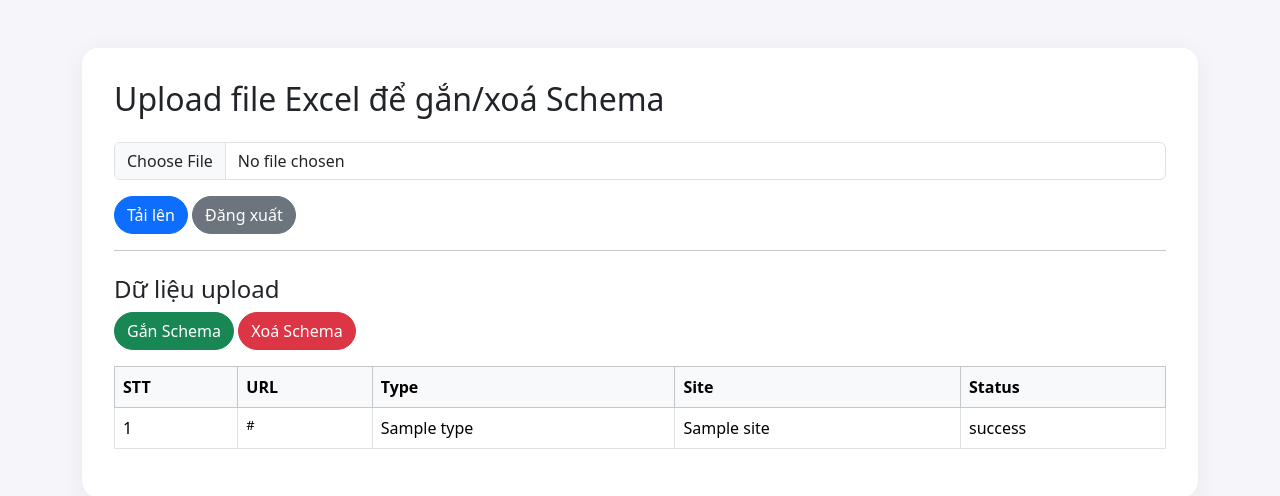
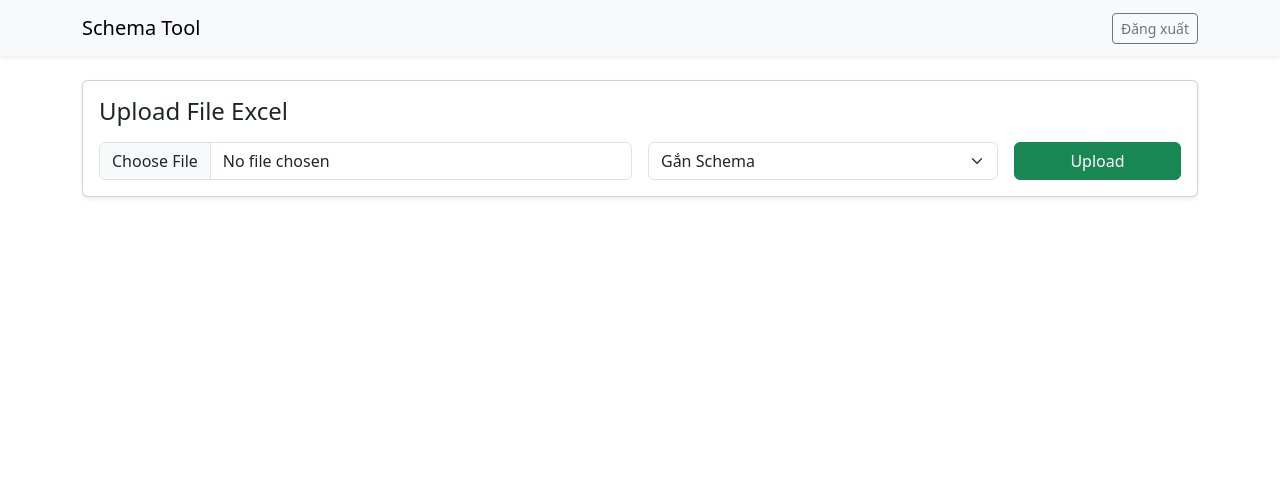
Before and after one commit to kelsey1334/web-chen-schema, a FastAPI app: template templates/upload.html in a window 1280 px wide. Shown: the top 496 px of the page. Run offline with FastAPI, Linux system fonts and the light colour scheme; the template is opened without the code that fills it: most values are stand-ins (such as "Sample title", 1, 10 or a date in 2020); some libraries are stand-ins or nearby versions.

Commit message:
Update upload.html

```diff
--- a/templates/upload.html
+++ b/templates/upload.html
@@ -1,91 +1,115 @@
 <!DOCTYPE html>
-<html>
+<html lang="vi">
 <head>
-    <title>Upload & Gắn Schema</title>
-    <link rel="stylesheet" href="https://cdn.jsdelivr.net/npm/bootstrap@5.3.3/dist/css/bootstrap.min.css">
+    <meta charset="UTF-8">
+    <title>Schema Tool - Upload</title>
+    <link href="https://cdn.jsdelivr.net/npm/bootstrap@5.3.3/dist/css/bootstrap.min.css" rel="stylesheet">
+    <link rel="stylesheet" href="/static/main.css">
     <style>
-        body { background: #f5f5fa;}
-        .main-card { background: #fff; border-radius: 16px; box-shadow:0 4px 24px rgba(0,0,0,0.06); padding: 32px; margin: 48px auto;}
-        .btn { border-radius: 999px;}
-        .table { background: #fff; }
-        .status-ok { color: #228b22; font-weight: bold; }
-        .status-fail { color: #c00; font-weight: bold; }
+        td.status-success { color: green; font-weight: bold; }
+        td.status-fail { color: red; font-weight: bold; }
+        td.status-processing { color: orange; }
     </style>
 </head>
 <body>
+    <nav class="navbar navbar-expand-lg navbar-light bg-light shadow-sm">
         <div class="container">
-    <div class="main-card">
-        <h2 class="mb-4">Upload file Excel để gắn/xoá Schema</h2>
-        <form method="post" enctype="multipart/form-data">
-            <div class="mb-3">
-                <input class="form-control" type="file" name="file" accept=".xlsx" required>
+            <a class="navbar-brand" href="#">Schema Tool</a>
+            <div>
+                <a href="/logout" class="btn btn-outline-secondary btn-sm">Đăng xuất</a>
             </div>
-            <button class="btn btn-primary" type="submit">Tải lên</button>
-            <a href="/logout" class="btn btn-secondary">Đăng xuất</a>
+        </div>
+    </nav>
+    <div class="container py-4">
+        <div class="card shadow-sm mb-4">
+            <div class="card-body">
+                <h4 class="mb-3">Upload File Excel</h4>
+                <form method="post" action="/upload" enctype="multipart/form-data" class="row g-3">
+                    <div class="col-md-6">
+                        <input type="file" name="file" class="form-control" required>
+                    </div>
+                    <div class="col-md-4">
+                        <select name="action" class="form-select">
+                            <option value="chencode" {% if action=="chencode" %}selected{% endif %}>Gắn Schema</option>
+                            <option value="xoascript" {% if action=="xoascript" %}selected{% endif %}>Xoá Schema</option>
+                        </select>
+                    </div>
+                    <div class="col-md-2 d-grid">
+                        <button class="btn btn-success">Upload</button>
+                    </div>
                 </form>
-
-        {% if table %}
-            <hr>
-            <h4 class="mt-4">Dữ liệu upload</h4>
-            <form id="runform" method="post" action="/run-task">
-                <input type="hidden" name="task_id" value="{{task_id}}">
-                <button class="btn btn-success" name="action" value="chencode" type="submit" id="btn-run">Gắn Schema</button>
-                <button class="btn btn-danger" name="action" value="xoascript" type="submit" id="btn-xoa">Xoá Schema</button>
-            </form>
-            <table class="table table-bordered mt-3" id="result-table">
-                <thead class="table-light">
+                {% if error %}
+                    <div class="alert alert-danger mt-2">{{ error }}</div>
+                {% endif %}
+            </div>
+        </div>
+        {% if preview_rows %}
+        <div class="card shadow-sm">
+            <div class="card-body">
+                <h5 class="mb-3">Preview dữ liệu (tối đa 100 dòng đầu)</h5>
+                <div class="table-responsive">
+                    <table class="table table-bordered align-middle" id="preview-table">
+                        <thead>
                             <tr>
                                 <th>STT</th>
-                        <th>URL</th>
-                        <th>Type</th>
-                        <th>Site</th>
+                                {% for c in cols %}
+                                <th>{{ c }}</th>
+                                {% endfor %}
                                 <th>Status</th>
                             </tr>
                         </thead>
                         <tbody>
-                {% for row in table %}
+                            {% for row in preview_rows %}
                             <tr>
-                        <td>{{loop.index}}</td>
-                        <td style="font-size:13px">{{row.url}}</td>
-                        <td>{{row.type}}</td>
-                        <td>{{row.site}}</td>
-                        <td class="status-col">{{row.status}}</td>
+                                <td>{{ loop.index }}</td>
+                                {% for c in cols %}
+                                <td>{{ row[c] }}</td>
+                                {% endfor %}
+                                <td class="status" data-status="">Chưa chạy</td>
                             </tr>
                             {% endfor %}
                         </tbody>
                     </table>
+                </div>
+                <button id="run-btn" class="btn btn-primary mt-3">Bắt đầu {{ 'gắn' if action=="chencode" else 'xoá' }} schema</button>
+            </div>
+        </div>
         {% endif %}
     </div>
-</div>
     <script>
-document.addEventListener("DOMContentLoaded", function() {
-    const runform = document.getElementById("runform");
-    if(runform){
-        runform.onsubmit = async function(e) {
-            e.preventDefault();
-            document.getElementById("btn-run").disabled = true;
-            document.getElementById("btn-xoa").disabled = true;
-            let formData = new FormData(runform);
-            let res = await fetch("/run-task", {method: "POST", body: formData});
-            let data = await res.json();
-            // Update table
-            let tbody = document.querySelector("#result-table tbody");
-            tbody.innerHTML = "";
-            data.table.forEach((row, idx) => {
-                let statusClass = row.status.includes('✅') ? "status-ok" : (row.status.includes('❌') ? "status-fail" : "");
-                tbody.innerHTML += `<tr>
-                    <td>${idx+1}</td>
-                    <td style="font-size:13px">${row.url}</td>
-                    <td>${row.type}</td>
-                    <td>${row.site}</td>
-                    <td class="status-col ${statusClass}">${row.status}</td>
-                </tr>`;
+        const runBtn = document.getElementById("run-btn");
+        if(runBtn){
+            runBtn.onclick = async function(){
+                const table = document.getElementById("preview-table");
+                runBtn.disabled = true;
+                for(let i=1; i<table.rows.length; ++i){
+                    const row = table.rows[i];
+                    let cells = Array.from(row.cells);
+                    let rowData = {};
+                    {% for idx,c in enumerate(cols) %}
+                    rowData["{{c}}"] = cells[{{idx+1}}].innerText.trim();
+                    {% endfor %}
+                    let statusTd = cells[cells.length-1];
+                    statusTd.innerText = "Đang xử lý...";
+                    statusTd.className = "status-processing";
+                    let response = await fetch("/process_row", {
+                        method: "POST",
+                        headers: {"Content-Type": "application/json"},
+                        body: JSON.stringify({row: rowData, idx: i-1})
                     });
-            document.getElementById("btn-run").disabled = false;
-            document.getElementById("btn-xoa").disabled = false;
+                    let data = await response.json();
+                    if(data.status === "success"){
+                        statusTd.innerText = "✔️ Thành công";
+                        statusTd.className = "status-success";
+                    }else{
+                        statusTd.innerText = "❌ " + (data.msg || "Lỗi");
+                        statusTd.className = "status-fail";
                     }
                 }
-});
+                runBtn.disabled = false;
+                alert("Xử lý hoàn tất!");
+            }
+        }
     </script>
 </body>
 </html>
```
Lines whose indentation alone changed are shown as unchanged.
